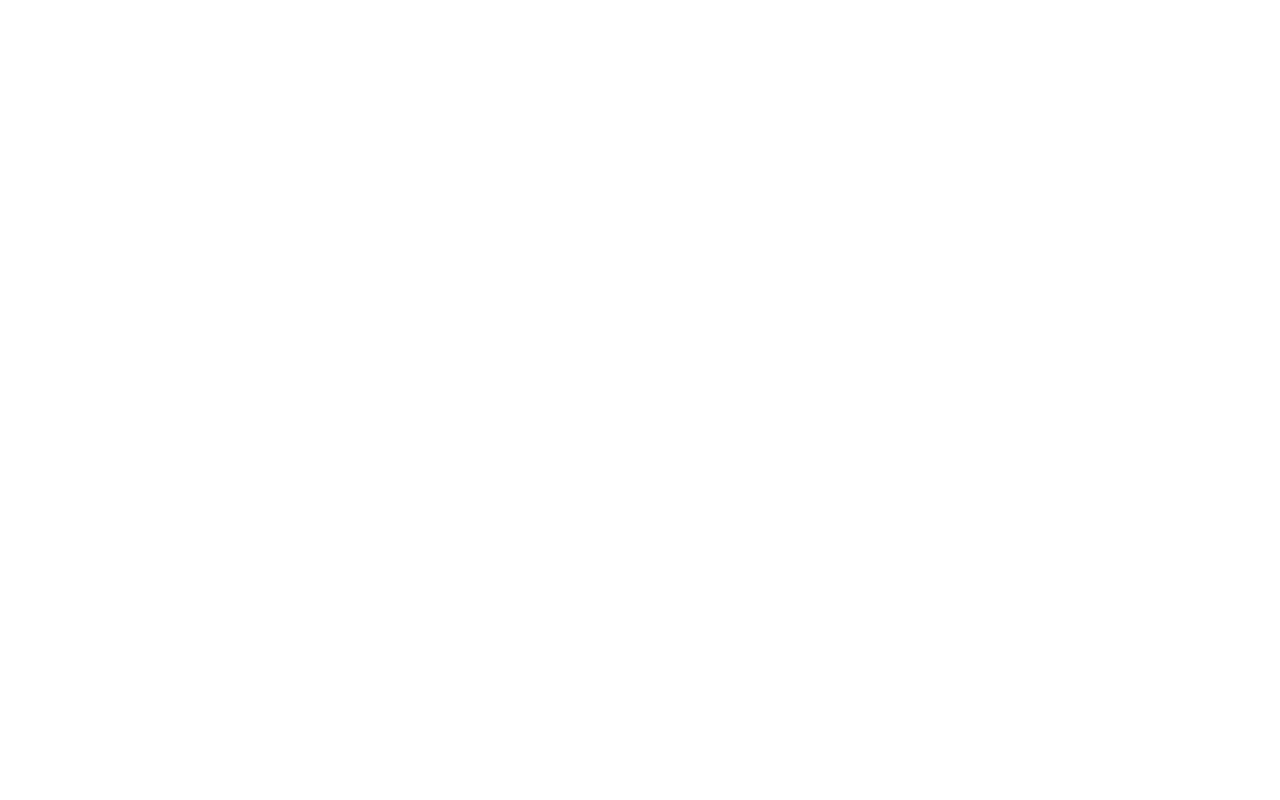
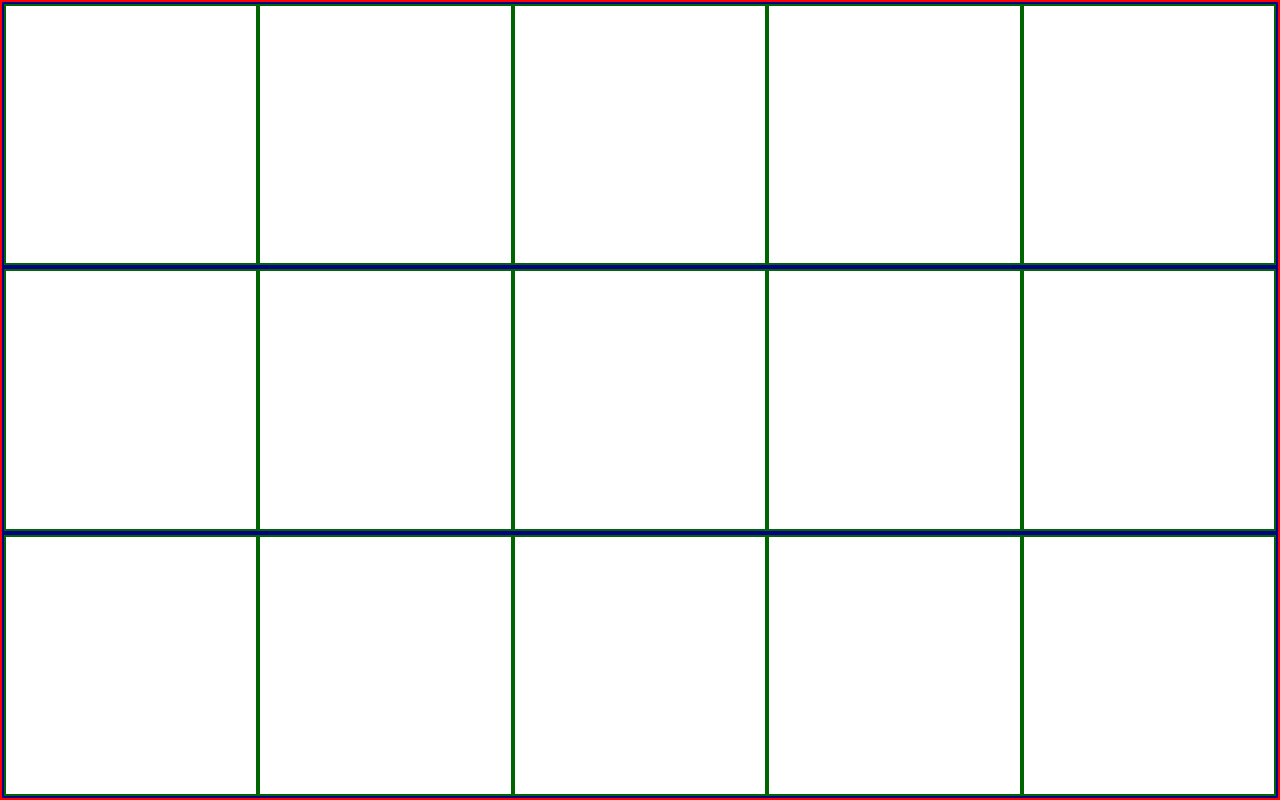
Before and after one commit to Fralop/Etch-a-Sketch, a plain HTML site: page index.html in a window 1280 px wide. Drawn offline with Linux system fonts and the light colour scheme.

Commit message:
Grid is working properly using js and flexbox !

```diff
--- a/script.js
+++ b/script.js
@@ -0,0 +1,13 @@
+const container = document.querySelector('.container');
+let x = 3;
+let y = 5;
+for (let i=0; i<x; i++) {
+    const rowDiv = document.createElement('div');
+    for (let j=0; j<y; j++) {
+        const colDiv = document.createElement('div');
+        rowDiv.appendChild(colDiv);
+        colDiv.classList.add('column');
+    }
+    rowDiv.classList.add('row');
+    container.appendChild(rowDiv);
+}
--- a/sytles.css
+++ b/sytles.css
@@ -5,8 +5,30 @@
 }
 
 body {
+
+}
+.container {
     min-height: 100vh;
     display: flex;
     flex-direction: column;
-    font-family: Inter, "Helvetica Neue", Helvetica, Arial, sans-serif;
+    border: 2px solid red;
+    justify-content: space-between;
+    align-items: stretch;
+    align-content: stretch;
+
 }
+
+.row {
+    display: flex;
+    flex-direction: row;
+    border: 2px solid darkblue;
+    justify-content: space-between;
+    align-items: stretch;
+    align-content: stretch;
+    flex: 1 1 auto;
+}
+
+.column {
+    border: 2px solid darkgreen;
+    flex: 1 1 auto;
+}
```
